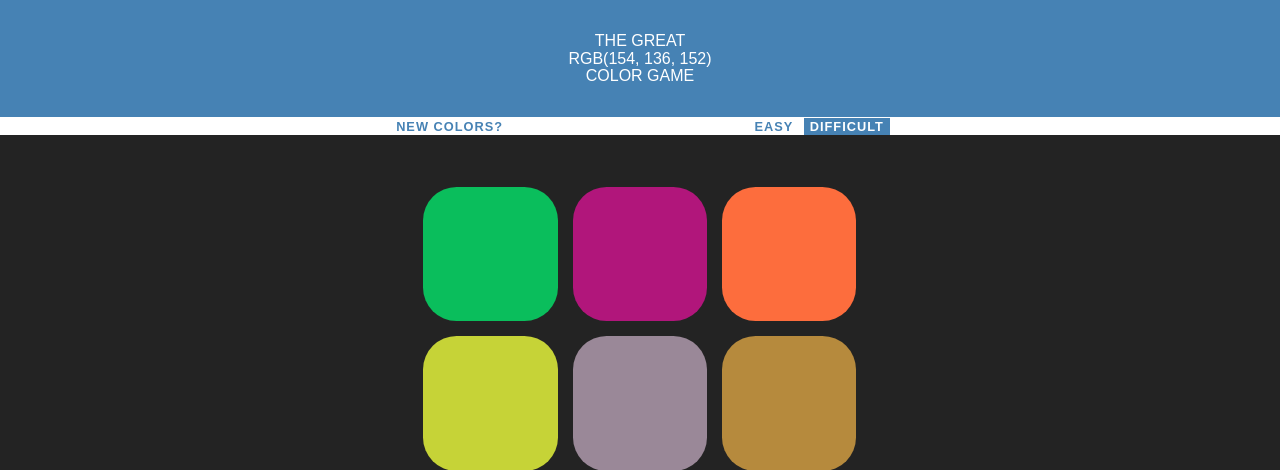
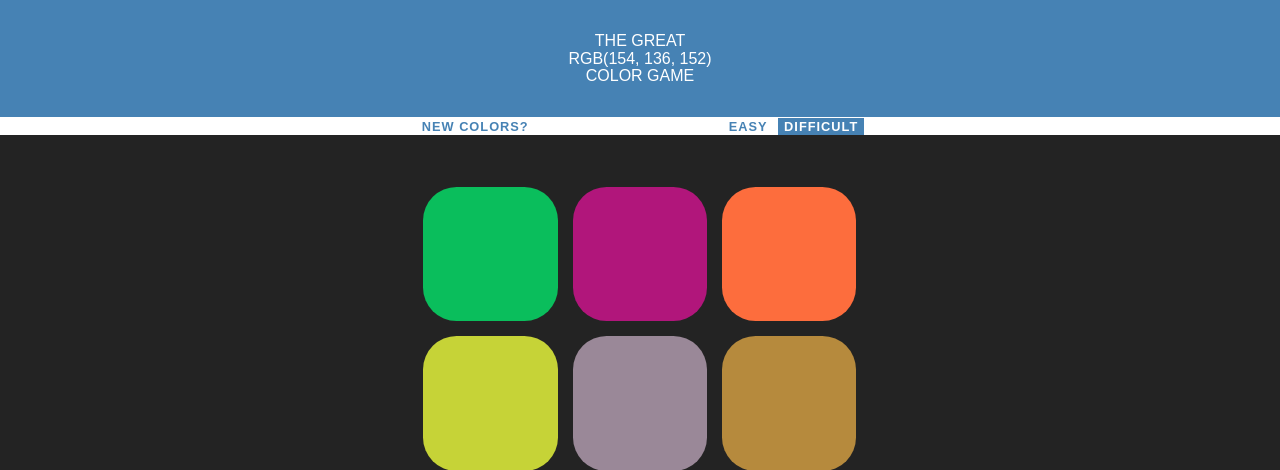
Before and after one commit to NawafSwe/Color-Game, a PHP site: page / in a window 1280 px wide. Shown: the top 470 px of the page. Run offline with PHP 8.4, Linux system fonts and the light colour scheme.

Commit message:
nice project

```diff
--- a/app_style.css
+++ b/app_style.css
@@ -61,11 +61,11 @@ button {
 }
 
 #easy {
-    margin-left: 3%;
+    margin-left: 1%;
 }
 
 #controller {
-    margin-right: 3%;
+    margin-right: 1%;
 }
 
 #stripe > span {
```
